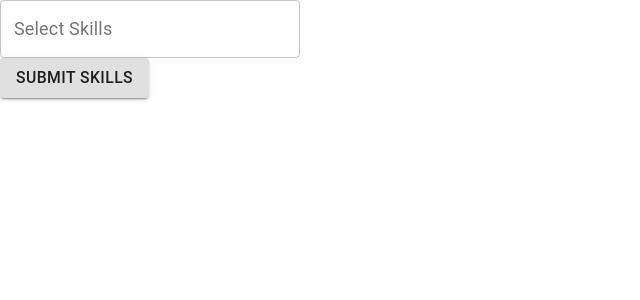
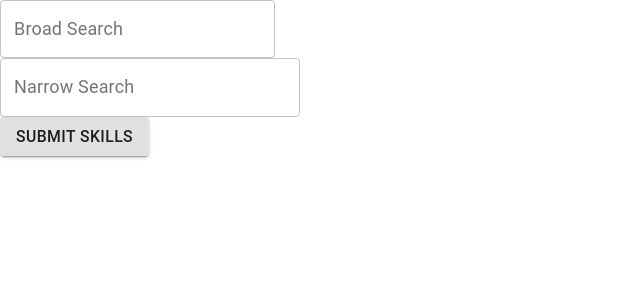
Before and after one commit to japser36/COSC-499-Pace-A, a Next.js app: page /app/skills in a window 1280 px wide. Shown: the top 300 px of the page, without its empty margins (0-640 px from the left). Built offline with nearby package versions, Linux system fonts and the light colour scheme.

Commit message:
Added broad and narrow search

```diff
--- a/src/components/SkillSelect.tsx
+++ b/src/components/SkillSelect.tsx
@@ -17,6 +17,7 @@ export default function SkillSelect({ setSkills }) {
   const [open, setOpen] = useState(false)
   const [options, setOptions] = useState<Skills[]>([])
   const [selected, setSelected] = useState<Skills[]>([])
+  const [filter, setFilter] = useState('')
   const loading = open && options.length === 0
 
   useEffect(() => {
@@ -28,7 +29,7 @@ export default function SkillSelect({ setSkills }) {
 
     ;(async () => {
       let skills = []
-      await fetch('../api/skills', { method: 'GET' })
+      await fetch('../api/skills?filter=' + filter, { method: 'GET' })
         .then((res) => res.json())
         .then((res) => (skills = res))
 
@@ -40,7 +41,7 @@ export default function SkillSelect({ setSkills }) {
     return () => {
       active = false
     }
-  }, [loading])
+  }, [loading, filter])
 
   useEffect(() => {
     if (!open) {
@@ -50,9 +51,17 @@ export default function SkillSelect({ setSkills }) {
 
   return (
     <>
+      <TextField
+        label="Broad Search"
+        variant="outlined"
+        onChange={(event) => {
+          setFilter(event.target.value)
+        }}
+      />
       <AutoComplete
         freeSolo
         multiple
+        clearOnBlur
         id="skillsform"
         style={{ width: 300 }}
         open={open}
@@ -72,7 +81,7 @@ export default function SkillSelect({ setSkills }) {
         renderInput={(params) => (
           <TextField
             {...params}
-            label="Select Skills"
+            label="Narrow Search"
             variant="outlined"
             InputProps={{
               ...params.InputProps,
--- a/src/pages/api/skills.ts
+++ b/src/pages/api/skills.ts
@@ -7,7 +7,7 @@ export default async function skills(req: NextApiRequest, res: NextApiResponse)
   res.setHeader('Content-Type', 'application/json')
 
   const token = await getToken()
-  const query = qs.stringify({ q: 'java', fields: 'name', limit: '200' })
+  const query = qs.stringify({ q: req.query.filter, fields: 'name', limit: 1000 })
   const url = 'https://emsiservices.com/skills/versions/latest/skills?' + query
   const options = {
     method: 'GET',
--- a/src/pages/app/skills.tsx
+++ b/src/pages/app/skills.tsx
@@ -1,6 +1,5 @@
 import SkillSelect from '../../components/SkillSelect'
 import { useState } from 'react'
-import fetch from 'node-fetch'
 
 export default function Skills() {
   const [skills, setSkills] = useState(null)
```
